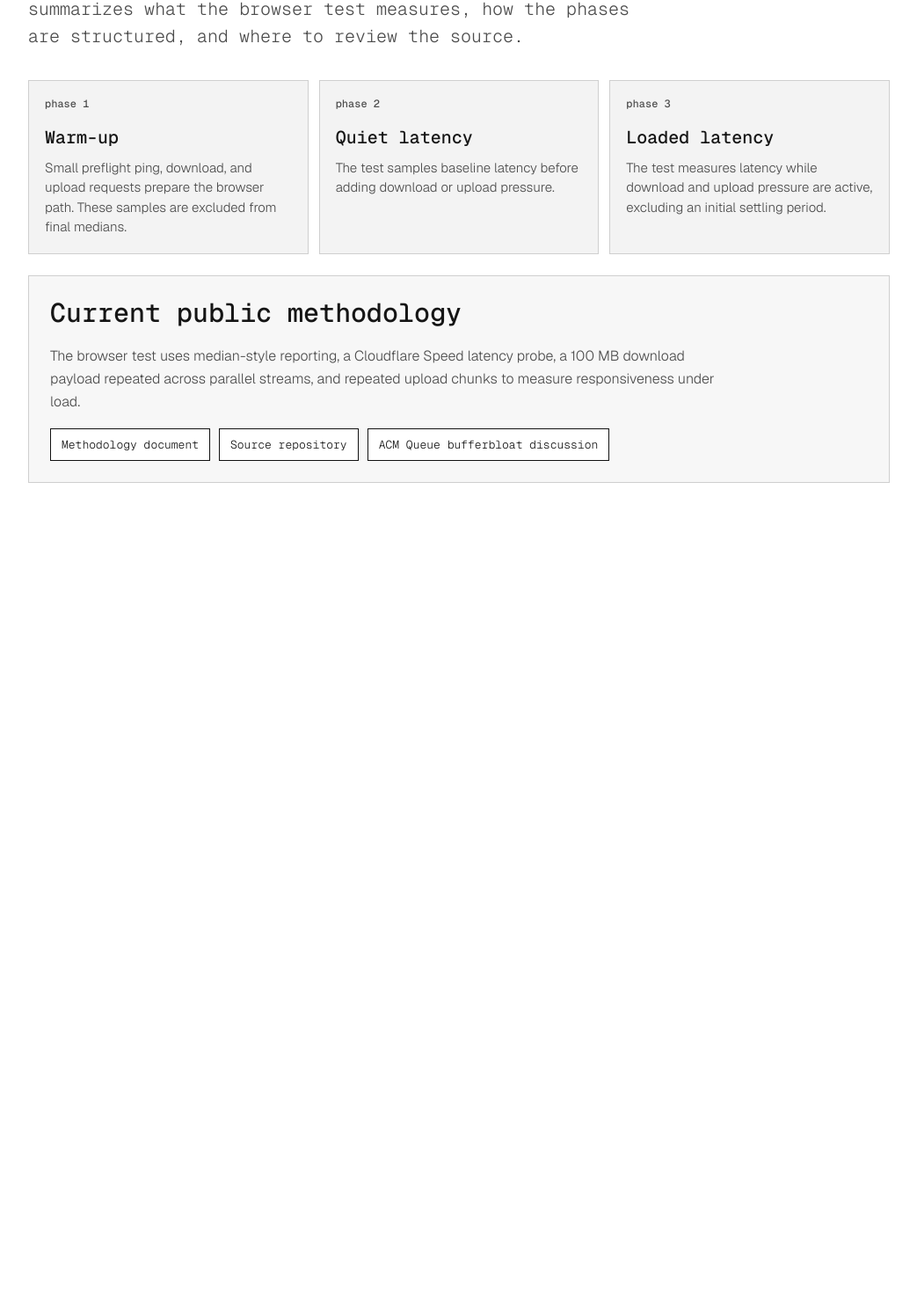
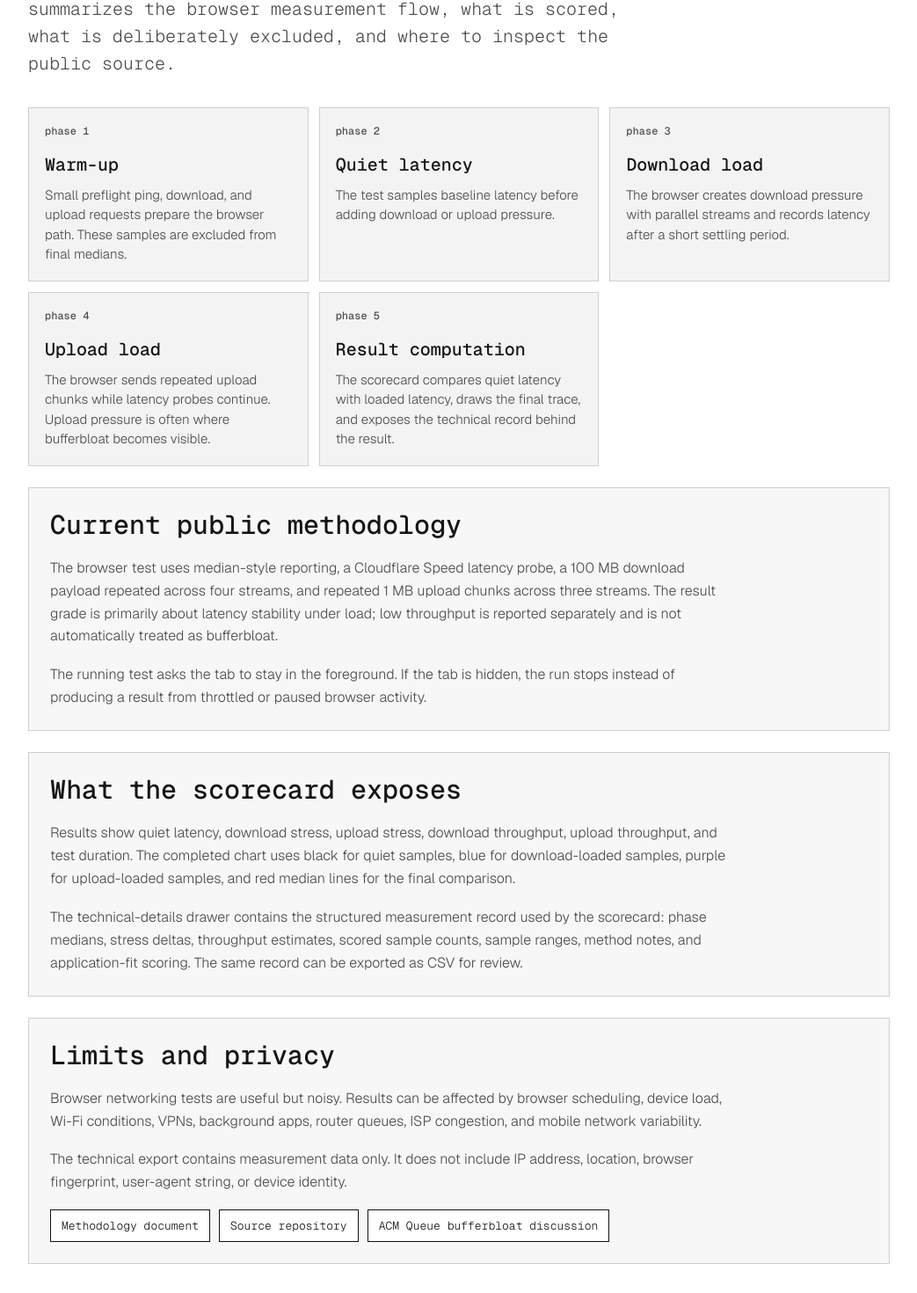
Before and after one commit to pelagus/bufferbloat.org, a Next.js app: page /docs in a window 1280 px wide. Shown: the part 297-1767 px from the top of the page at 88% size, without its empty margins (118-1161 px from the left). Before the commit the page ends 894 px from the top, so only its background shows below. Built offline with nearby package versions, Linux system fonts and the light colour scheme.

Commit message:
Improve result details and methodology docs

```diff
--- a/app/docs/page.tsx
+++ b/app/docs/page.tsx
@@ -6,9 +6,9 @@ export default function Page() {
       <h1 className="page-title compact">Methodology and technical notes</h1>
 
       <p className="page-copy">
-        Bufferbloat.org is designed to be inspectable. This page summarizes what
-        the browser test measures, how the phases are structured, and where to
-        review the source.
+        Bufferbloat.org is designed to be inspectable. This page summarizes the
+        browser measurement flow, what is scored, what is deliberately excluded,
+        and where to inspect the public source.
       </p>
 
       <section className="resource-grid">
@@ -32,10 +32,29 @@ export default function Page() {
 
         <article>
           <span>phase 3</span>
-          <h2>Loaded latency</h2>
+          <h2>Download load</h2>
           <p>
-            The test measures latency while download and upload pressure are
-            active, excluding an initial settling period.
+            The browser creates download pressure with parallel streams and
+            records latency after a short settling period.
+          </p>
+        </article>
+
+        <article>
+          <span>phase 4</span>
+          <h2>Upload load</h2>
+          <p>
+            The browser sends repeated upload chunks while latency probes
+            continue. Upload pressure is often where bufferbloat becomes
+            visible.
+          </p>
+        </article>
+
+        <article>
+          <span>phase 5</span>
+          <h2>Result computation</h2>
+          <p>
+            The scorecard compares quiet latency with loaded latency, draws the
+            final trace, and exposes the technical record behind the result.
           </p>
         </article>
       </section>
@@ -44,9 +63,51 @@ export default function Page() {
         <h2>Current public methodology</h2>
         <p>
           The browser test uses median-style reporting, a Cloudflare Speed
-          latency probe, a 100 MB download payload repeated across parallel
-          streams, and repeated upload chunks to measure responsiveness under
-          load.
+          latency probe, a 100 MB download payload repeated across four
+          streams, and repeated 1 MB upload chunks across three streams. The
+          result grade is primarily about latency stability under load; low
+          throughput is reported separately and is not automatically treated as
+          bufferbloat.
+        </p>
+
+        <p>
+          The running test asks the tab to stay in the foreground. If the tab is
+          hidden, the run stops instead of producing a result from throttled or
+          paused browser activity.
+        </p>
+      </section>
+
+      <section className="resource-note">
+        <h2>What the scorecard exposes</h2>
+        <p>
+          Results show quiet latency, download stress, upload stress, download
+          throughput, upload throughput, and test duration. The completed chart
+          uses black for quiet samples, blue for download-loaded samples, purple
+          for upload-loaded samples, and red median lines for the final
+          comparison.
+        </p>
+
+        <p>
+          The technical-details drawer contains the structured measurement
+          record used by the scorecard: phase medians, stress deltas,
+          throughput estimates, scored sample counts, sample ranges, method
+          notes, and application-fit scoring. The same record can be exported
+          as CSV for review.
+        </p>
+      </section>
+
+      <section className="resource-note">
+        <h2>Limits and privacy</h2>
+        <p>
+          Browser networking tests are useful but noisy. Results can be affected
+          by browser scheduling, device load, Wi-Fi conditions, VPNs, background
+          apps, router queues, ISP congestion, and mobile network variability.
+        </p>
+
+        <p>
+          The technical export contains measurement data only. It does not
+          include IP address, location, browser fingerprint, user-agent string,
+          or device identity.
         </p>
 
         <div className="resource-links">
--- a/app/styles/measurement.css
+++ b/app/styles/measurement.css
@@ -1745,8 +1745,10 @@
 }
 
 .result-scorecard .technical-details summary {
-  display: flex;
-  justify-content: space-between;
+  align-items: center;
+  display: grid;
+  gap: 14px;
+  grid-template-columns: minmax(0, 1fr) auto;
   padding: 14px 18px;
   cursor: pointer;
   color: var(--fg);
@@ -1757,13 +1759,42 @@
   display: none;
 }
 
-.result-scorecard .technical-details summary::after {
+.result-scorecard .technical-summary-label {
+  align-items: center;
+  display: inline-flex;
+  gap: 10px;
+  min-width: 0;
+}
+
+.result-scorecard .technical-summary-label::after {
   content: "›";
   color: var(--muted);
-}
-
-.result-scorecard .technical-details[open] summary::after {
+  display: inline-block;
+  transition: transform 160ms ease;
+}
+
+.result-scorecard .technical-details[open] .technical-summary-label::after {
   transform: rotate(90deg);
+}
+
+.result-scorecard .technical-export-button {
+  align-items: center;
+  background: color-mix(in srgb, var(--fg) 4%, var(--bg));
+  border: 1px solid var(--line);
+  color: var(--fg);
+  cursor: pointer;
+  display: inline-flex;
+  font-family: var(--font-geist-mono), monospace;
+  font-size: 12px;
+  font-weight: 700;
+  gap: 6px;
+  justify-content: center;
+  min-height: 34px;
+  padding: 6px 10px;
+}
+
+.result-scorecard .technical-export-button:hover {
+  background: color-mix(in srgb, var(--fg) 8%, var(--bg));
 }
 
 .result-scorecard .technical-details .result-summary-grid {
@@ -1773,6 +1804,56 @@
 .result-scorecard .technical-details table {
   margin: 0 18px 18px;
   width: calc(100% - 36px);
+}
+
+@media (min-width: 768px) and (max-width: 1199px) {
+  .result-screen {
+    width: min(1000px, calc(100vw - 24px));
+  }
+
+  .result-scorecard .technical-details summary {
+    padding: 16px 20px;
+    font-size: 14px;
+  }
+
+  .result-scorecard .technical-export-button {
+    min-height: 38px;
+    padding-inline: 12px;
+    font-size: 13px;
+  }
+
+  .result-scorecard .technical-details .result-summary-grid {
+    margin: 0 20px 16px;
+  }
+
+  .result-scorecard .technical-details table {
+    margin: 0 20px 20px;
+    width: calc(100% - 40px);
+  }
+
+  .result-scorecard .technical-details th,
+  .result-scorecard .technical-details td {
+    padding: 12px;
+    font-size: 13px;
+    line-height: 1.45;
+  }
+
+  .result-scorecard .technical-details table th:nth-child(1),
+  .result-scorecard .technical-details table td:nth-child(1) {
+    width: 18%;
+  }
+
+  .result-scorecard .technical-details table th:nth-child(2),
+  .result-scorecard .technical-details table td:nth-child(2) {
+    width: 24%;
+  }
+
+  .result-scorecard .technical-details table th:nth-child(3),
+  .result-scorecard .technical-details table td:nth-child(3),
+  .result-scorecard .technical-details table th:nth-child(4),
+  .result-scorecard .technical-details table td:nth-child(4) {
+    width: 12%;
+  }
 }
 
 .methodology-row {
@@ -1802,6 +1883,43 @@
 }
 
 @media (max-width: 767px) {
+  .instrument-panel {
+    gap: 6px;
+    padding: 6px !important;
+  }
+
+  .live-chart-layout {
+    gap: 6px;
+    margin-top: 6px;
+  }
+
+  .procedure-current {
+    padding: 8px 10px;
+  }
+
+  .procedure-current h2 {
+    font-size: clamp(20px, 6vw, 26px);
+  }
+
+  .procedure-current p {
+    font-size: 13px;
+    line-height: 1.28;
+  }
+
+  .latency-phase-chart.live svg {
+    height: 136px;
+  }
+
+  .latency-phase-chart-header {
+    padding: 6px 8px;
+  }
+
+  .latency-phase-legend {
+    gap: 7px 10px;
+    padding: 0 10px 10px;
+    font-size: 10px;
+  }
+
   .result-screen {
     width: auto;
     margin-left: 0;
@@ -2003,6 +2121,16 @@
   .result-scorecard .technical-details summary,
   .methodology-row {
     padding: 13px 14px;
+  }
+
+  .result-scorecard .technical-details summary {
+    grid-template-columns: minmax(0, 1fr) auto;
+  }
+
+  .result-scorecard .technical-export-button {
+    min-height: 32px;
+    padding: 5px 8px;
+    font-size: 11px;
   }
 
   .result-scorecard .technical-details .result-summary-grid {
```
Also changed, not shown: app/test/components/ResultCard.tsx (+62 -9 lines), app/test/page.tsx (+160 -66 lines), 2 other files (tests, documents, lock files or other folders).
